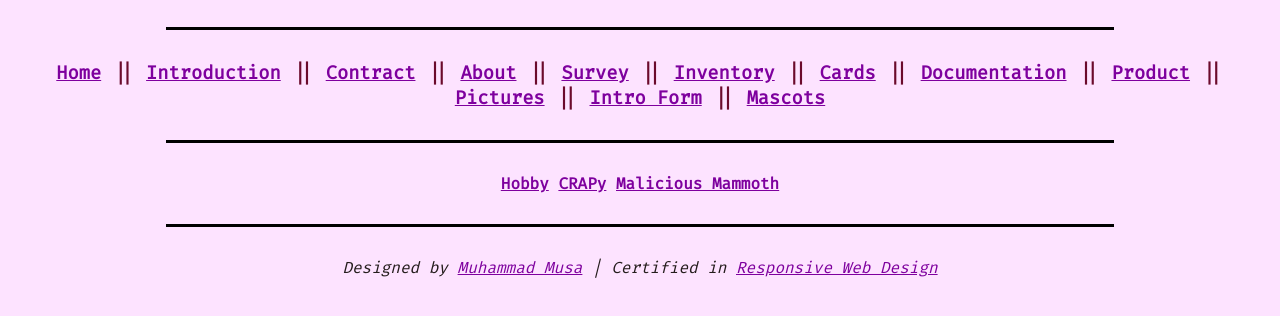
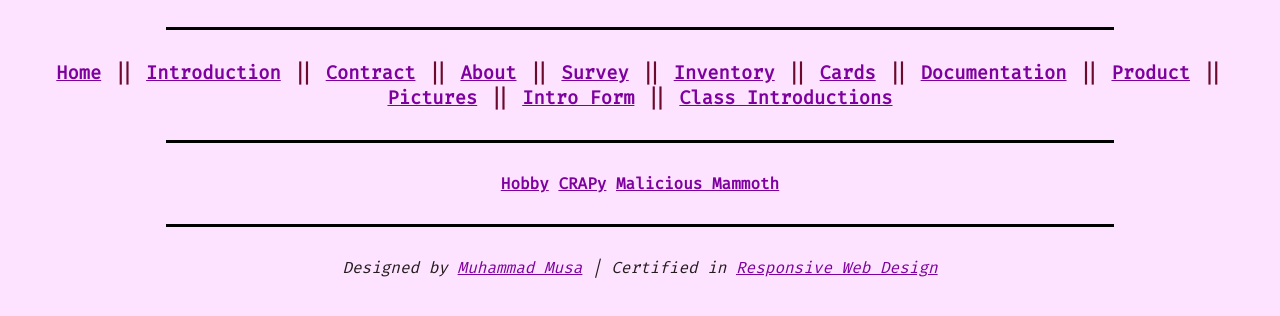
Before and after one commit to Nuwend/Nuwend.github.io, a plain HTML site: page itis3135/home.html in a window 1280 px wide. Shown: the part 48-364 px from the top of the page. Drawn offline with Linux system fonts and the light colour scheme; a web font is replaced by a local one.

Commit message:
changed file name

```diff
--- a/includes/header.html
+++ b/includes/header.html
@@ -13,7 +13,7 @@
         <a href="product.html">Product</a> <span aria-hidden="true">||</span>
         <a href="pictures.html">Pictures</a> <span aria-hidden="true">||</span>
         <a href="introduction_form.html">Intro Form</a> <span aria-hidden="true">||</span>
-        <a href="mascots.html">Mascots</a>
+        <a href="class_introductions.html">Class Introductions</a>
     </p>
     <hr>
     <p>
```
Also changed, not shown: itis3135/class_introductions.html (renamed from itis3135/mascots.html).
